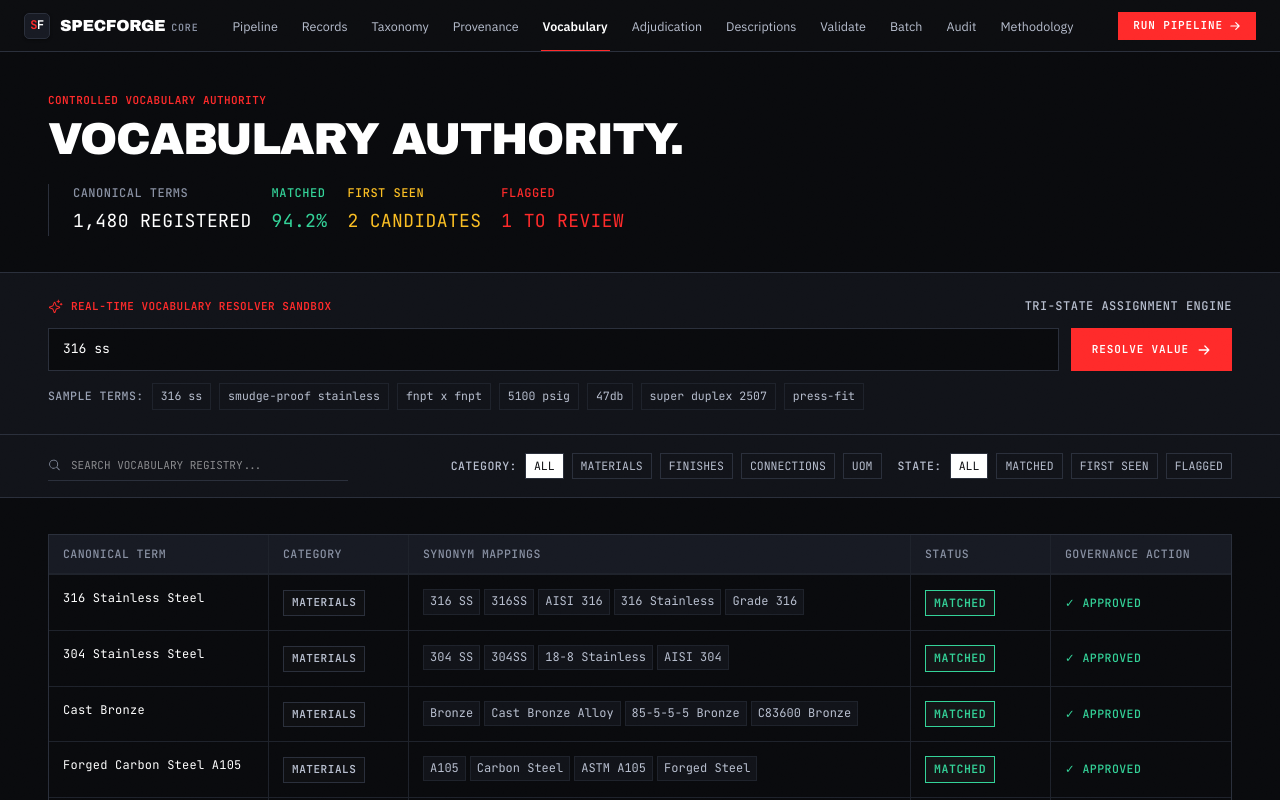
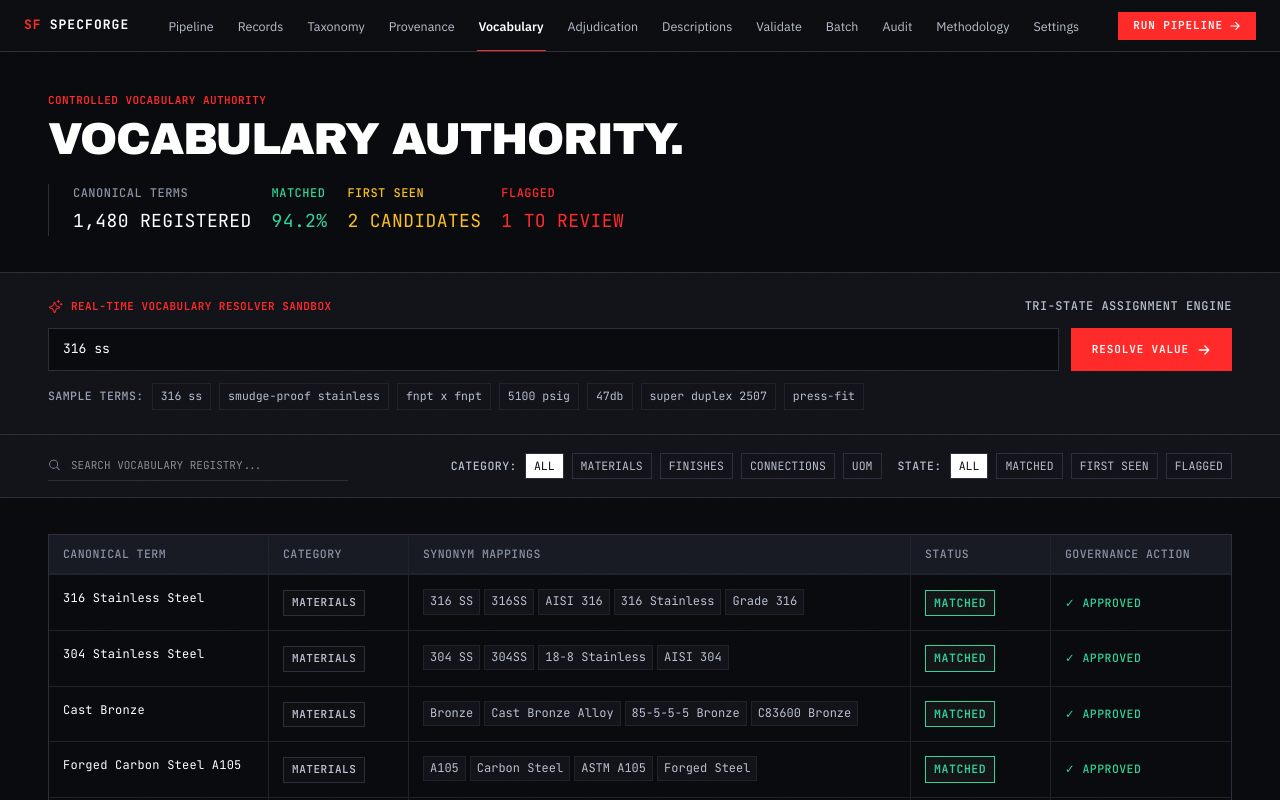
Before and after one commit to Sameer8549/specforage, a Next.js app in the folder specforage-app/: page /vocabulary in a window 1280 px wide. Shown: the top 800 px of the page. Built offline with nearby package versions, Linux system fonts and the light colour scheme.

Commit message:
fix(ui): revert navbar brand to clean SF SpecForge text wordmark and remove CORE badge

```diff
--- a/specforage-app/src/components/Nav.tsx
+++ b/specforage-app/src/components/Nav.tsx
@@ -50,61 +50,24 @@ export default function Nav() {
             gap: 24,
           }}
         >
-          {/* Wordmark & SF Monogram Logo */}
+          {/* Wordmark */}
           <Link
             href="/"
             style={{
               textDecoration: "none",
               display: "flex",
               alignItems: "center",
-              gap: 10,
+              gap: 8,
+              fontFamily: "var(--font-mono)",
+              fontSize: 13,
+              letterSpacing: "0.08em",
+              textTransform: "uppercase",
+              fontWeight: 700,
               flexShrink: 0,
             }}
           >
-            <div
-              style={{
-                width: 26,
-                height: 26,
-                borderRadius: 5,
-                backgroundColor: "var(--bg-elevated)",
-                border: "1px solid var(--border)",
-                display: "flex",
-                alignItems: "center",
-                justifyContent: "center",
-                fontFamily: "var(--font-mono)",
-                fontWeight: 900,
-                fontSize: 12,
-                letterSpacing: "-0.04em",
-                boxShadow: "0 1px 3px rgba(0,0,0,0.4)",
-              }}
-            >
-              <span style={{ color: "var(--accent)" }}>S</span>
-              <span style={{ color: "#FFFFFF" }}>F</span>
-            </div>
-            <div style={{ display: "flex", alignItems: "baseline", gap: 6 }}>
-              <span
-                style={{
-                  fontFamily: "var(--font-display)",
-                  fontSize: 16,
-                  letterSpacing: "-0.02em",
-                  color: "var(--fg-primary)",
-                  fontWeight: 400,
-                }}
-              >
-                SPECFORGE
-              </span>
-              <span
-                className="text-mono-label"
-                style={{
-                  fontSize: 10,
-                  color: "var(--fg-dim)",
-                  letterSpacing: "0.08em",
-                  fontWeight: 600,
-                }}
-              >
-                CORE
-              </span>
-            </div>
+            <span style={{ color: "var(--accent)" }}>SF</span>
+            <span style={{ color: "var(--fg-primary)" }}>SpecForge</span>
           </Link>
 
           {/* Desktop Navigation Links */}
```
